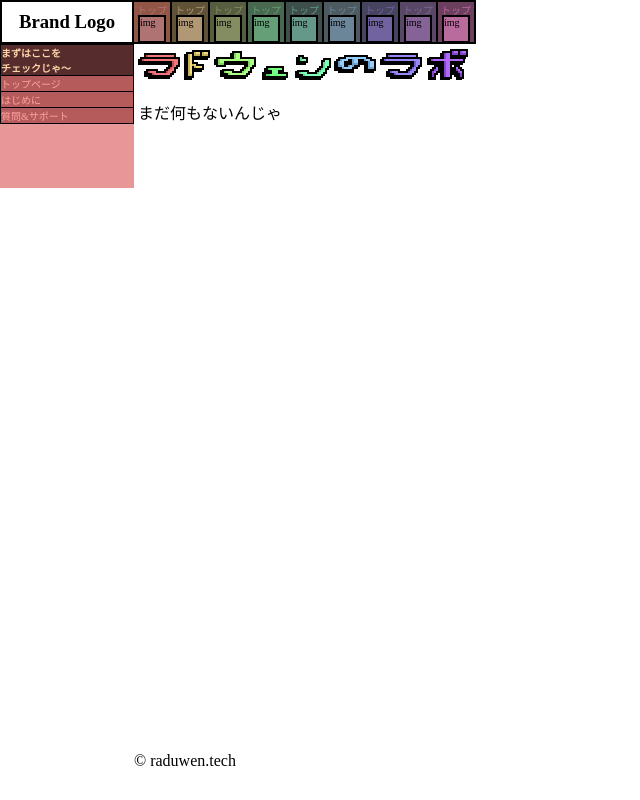
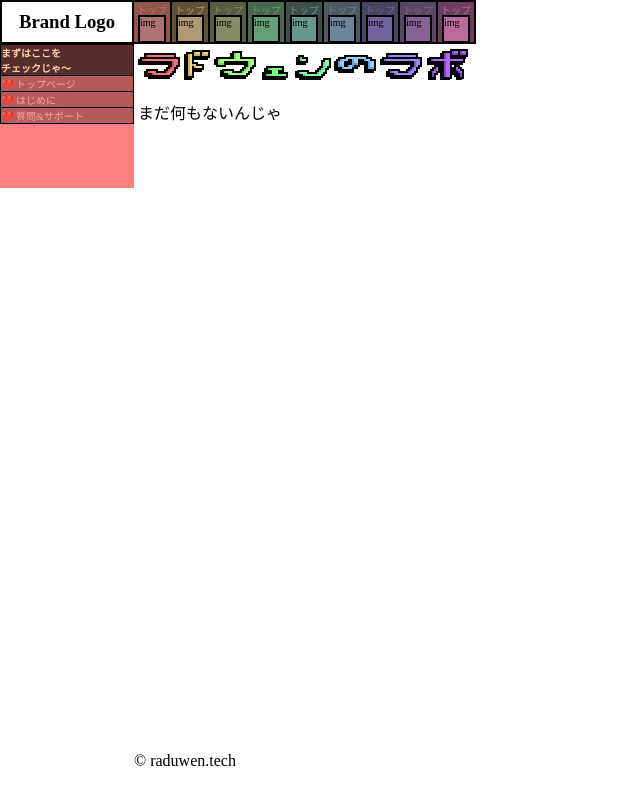
Before and after one commit to raduwen/raduwen.github.io, a Next.js app: page /home in a window 1280 px wide. Shown: the whole page, without its empty margins (0-640 px from the left). Built offline with nearby package versions, Linux system fonts and the light colour scheme.

Commit message:
fix SubMenu style

```diff
--- a/components/SubMenu/index.jsx
+++ b/components/SubMenu/index.jsx
@@ -1,3 +1,5 @@
+import { useState } from 'react'
+
 const borderStyle = '1px solid black'
 
 const styles = {
@@ -22,20 +24,30 @@ const styles = {
     borderBottom: borderStyle,
   },
   a: {
-    color: 'rgb(255, 162, 162)',
     textDecoration: 'none',
   },
 }
 
+const MenuItem = ({ text, href }) => {
+  const [isHover, setIsHover] = useState(false);
+  const color = isHover ? 'white' : 'rgb(255, 162, 162)'
+
+  return (
+    <li style={ styles.li } onMouseEnter={() => { setIsHover(true) }} onMouseLeave={() => { setIsHover(false) }}>
+      <a style={{ ...styles.a, color }} href={href}>❤️ {text}</a>
+    </li>
+  )
+}
+
 const SubMenu = () => {
   return (
-    <nav style={{ backgroundColor: '#e89797', paddingBottom: '64px' }}>
+    <nav style={{ backgroundColor: 'rgb(255, 128, 128)'/* '#e89797' */, paddingBottom: '64px' }}>
       <section>
         <h2 style={ styles.title }>まずはここを<br/>チェックじゃ〜</h2>
         <ul style={ styles.ul }>
-          <li style={ styles.li }><a style={ styles.a } href="#">トップページ</a></li>
-          <li style={ styles.li }><a style={ styles.a } href="#">はじめに</a></li>
-          <li style={ styles.li }><a style={ styles.a } href="#">質問&amp;サポート</a></li>
+          <MenuItem href="#" text="トップページ" />
+          <MenuItem href="#" text="はじめに" />
+          <MenuItem href="#" text="質問&サポート" />
         </ul>
       </section>
     </nav>
```
